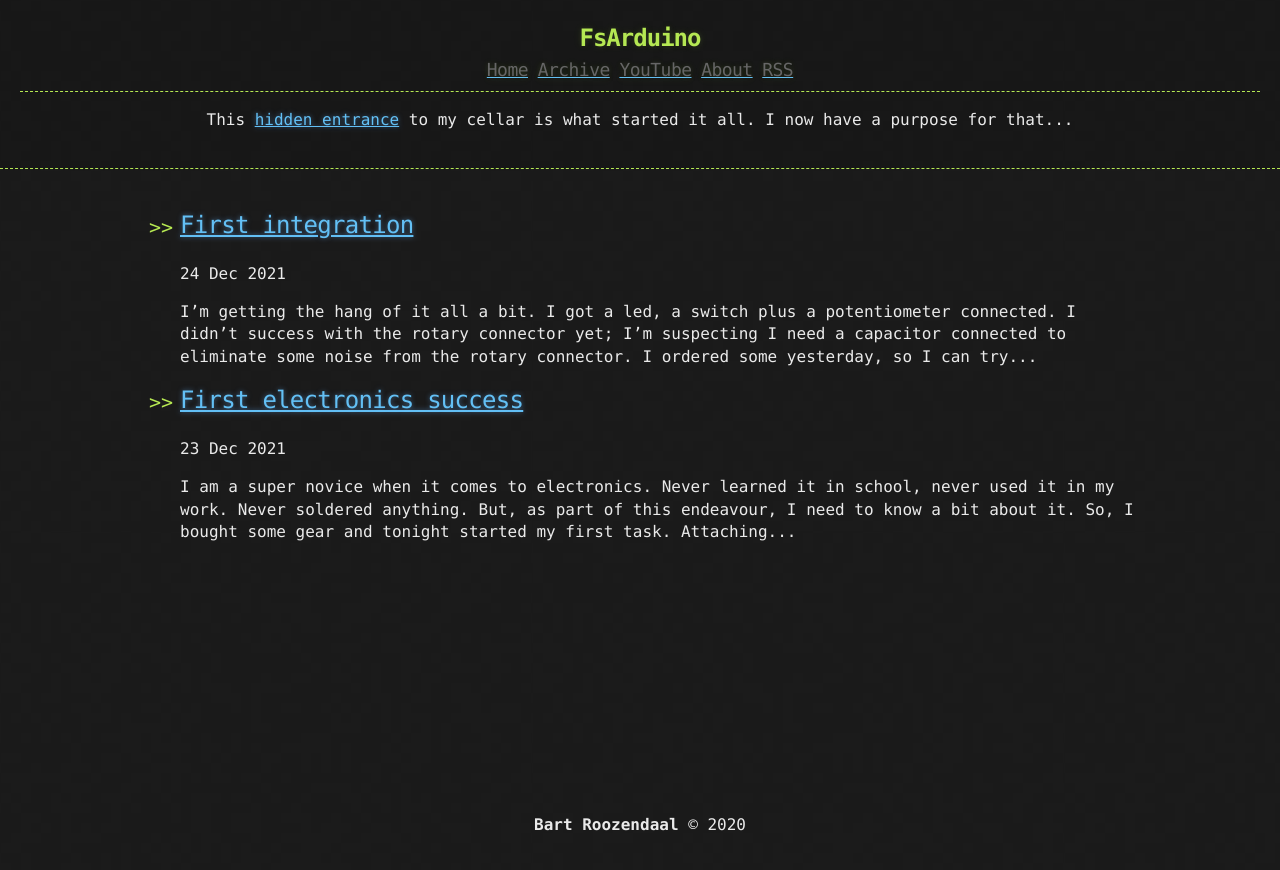
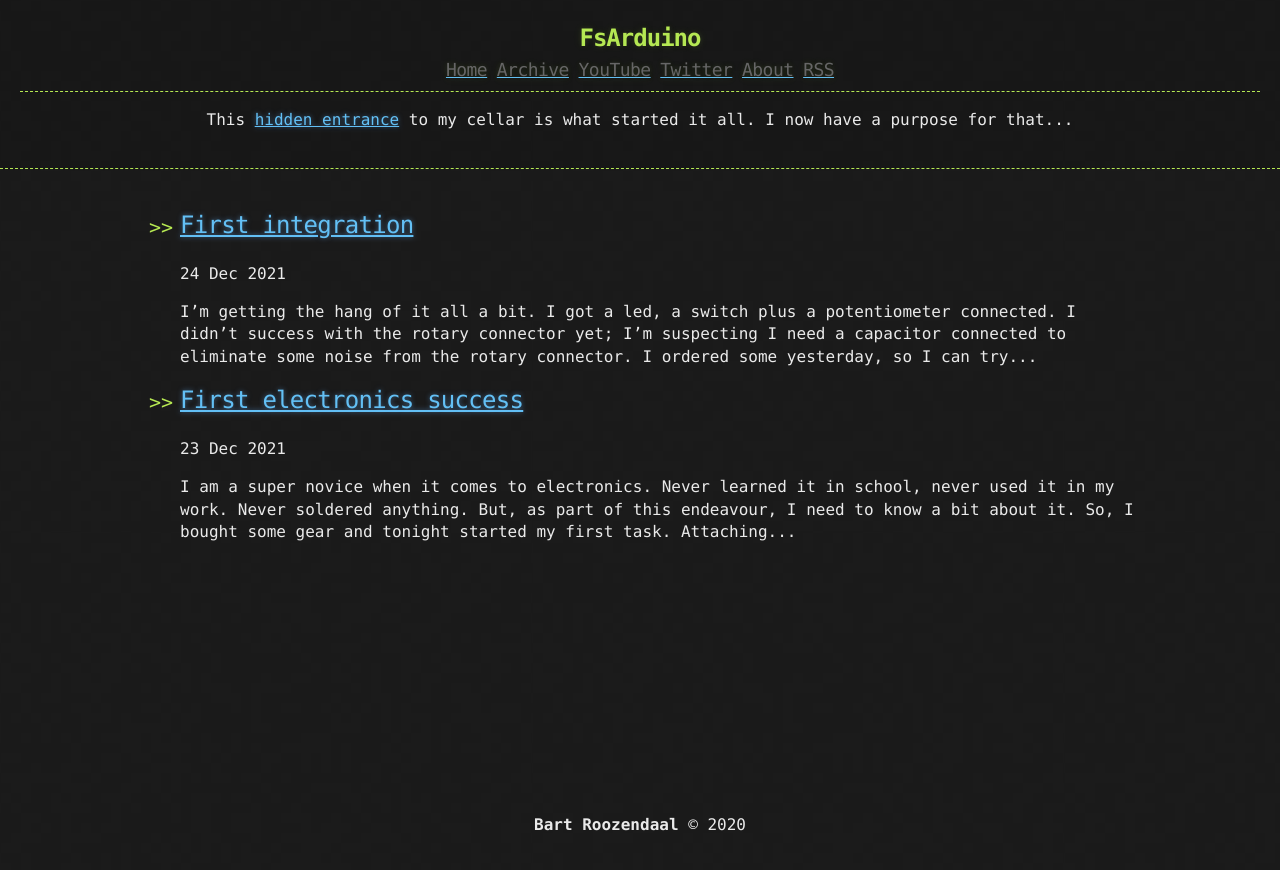
Before and after one commit to bartroozendaal/fsarduino.com, a Jekyll site: the page built from index.html, in a window 1280 px wide. Shown: the top 870 px of the page. Built offline with Jekyll 4.4.1, drawn with Linux system fonts in a browser that asks for light colours; the list of posts is cut into pages by our own code.

Commit message:
Link naar twitter erbij

```diff
--- a/_includes/links.html
+++ b/_includes/links.html
@@ -1,6 +1,7 @@
 <a href="{{ "/" | prepend: site.baseurl | replace: '//', '/' }}"><h2 class="header-link">Home</h2></a>
 <a href="{{ "/archive" | prepend: site.baseurl | replace: '//', '/' }}"><h2 class="header-link">Archive</h2></a>
 <a href="https://www.youtube.com/channel/UCSkw_Zyna8FXLcylsMm0DQA"><h2 class="header-link">YouTube</h2></a>
+<a href="https://twitter.com/fsarduino"><h2 class="header-link">Twitter</h2></a>
 <a href="{{ "/about" | prepend: site.baseurl | replace: '//', '/' }}"><h2 class="header-link">About</h2></a>
 <a href="{{ "/atom.xml" | prepend: site.baseurl | replace: '//', '/' }}"><h2 class="header-link">RSS</h2></a>
 <hr />
```
